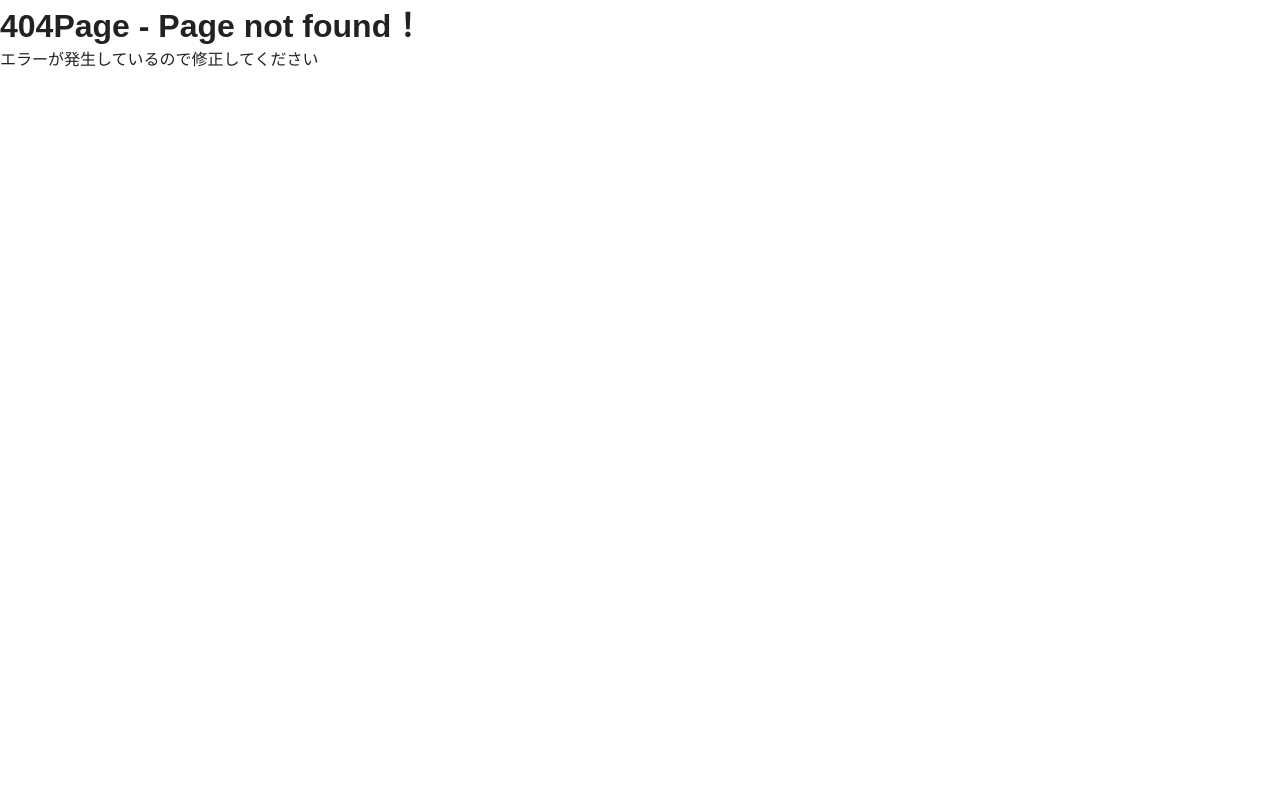
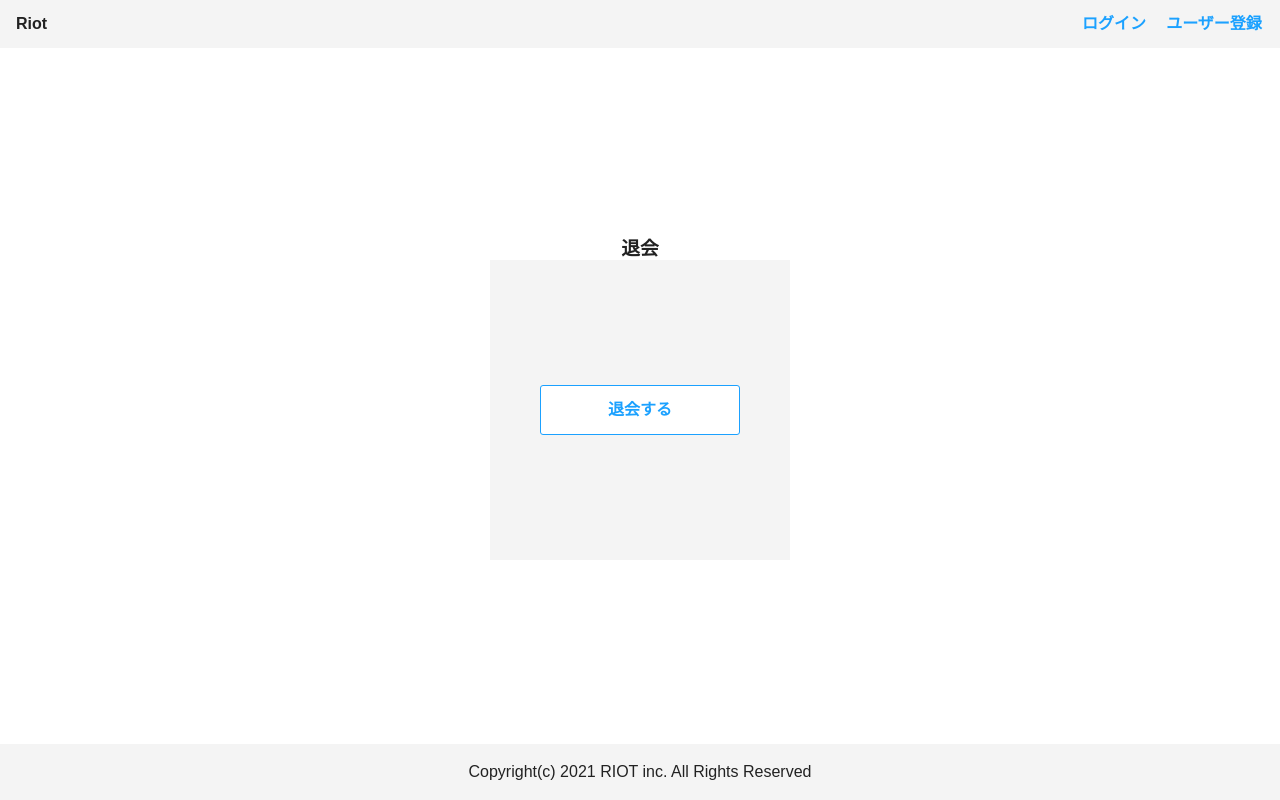
Before and after one commit to kimuniiii/Personal-Development, a Next.js app in the folder packages/client/: page /withdraw in a window 1280 px wide. Before the commit this address had no page. Built offline with nearby package versions, Linux system fonts and the light colour scheme.

Commit message:
退会ページをデザイン通りに実装完了

```diff
--- a/packages/client/src/components/templates/CommonTemplate/index.tsx
+++ b/packages/client/src/components/templates/CommonTemplate/index.tsx
@@ -25,6 +25,9 @@ const StCommonRoot = styled.div`
   min-height: 100vh;
 
   main {
+    /*
+    ** Flexアイテムを拡張して利用可能なスペースを埋めるために記載
+    */
     flex: 1;
   }
 `;
--- /dev/null
+++ b/packages/client/src/pages/withdraw/index.tsx
@@ -0,0 +1,59 @@
+import styled from '@emotion/styled';
+
+import React from 'react';
+
+import { Button } from 'src/components/common/Button';
+import { CommonTemplate } from 'src/components/templates/CommonTemplate';
+import { HeadTemplate } from 'src/components/templates/HeadTemplate';
+import { COLOR_PALETTE } from 'src/styles/color_palette';
+
+/**
+ * @概要 マイページの「退会ボタン」を押したら表示されるページコンポーネント
+ */
+const WithDrawPage = (): JSX.Element => {
+  return (
+    <React.Fragment>
+      <HeadTemplate pageTitle='退会ページ' />
+      <CommonTemplate>
+        <StWithDrawRoot>
+          <h3>退会</h3>
+          <StWithDrawContainer>
+            <Button
+              className='logo-button'
+              type='button'
+              styleTypes='tertiary'
+              width='200px'
+              fontSizeValue='16px'
+              buttonContent='退会する'
+              onClick={(): void => alert('退会するボタンをクリック')}
+            />
+          </StWithDrawContainer>
+        </StWithDrawRoot>
+      </CommonTemplate>
+    </React.Fragment>
+  );
+};
+
+export default WithDrawPage;
+
+const StWithDrawRoot = styled.div`
+  display: flex;
+  flex-direction: column;
+  justify-content: center;
+  align-items: center;
+  /*
+  ** CommonHeaderのheight : 48px
+  ** CommonFooterのheight : 56px
+  */
+  min-height: calc(100vh - (48px + 56px));
+  padding: 16px;
+`;
+
+const StWithDrawContainer = styled.div`
+  display: flex;
+  justify-content: center;
+  align-items: center;
+  width: 300px;
+  height: 300px;
+  background-color: ${COLOR_PALETTE.LIGHT_GRAY};
+`;
```
